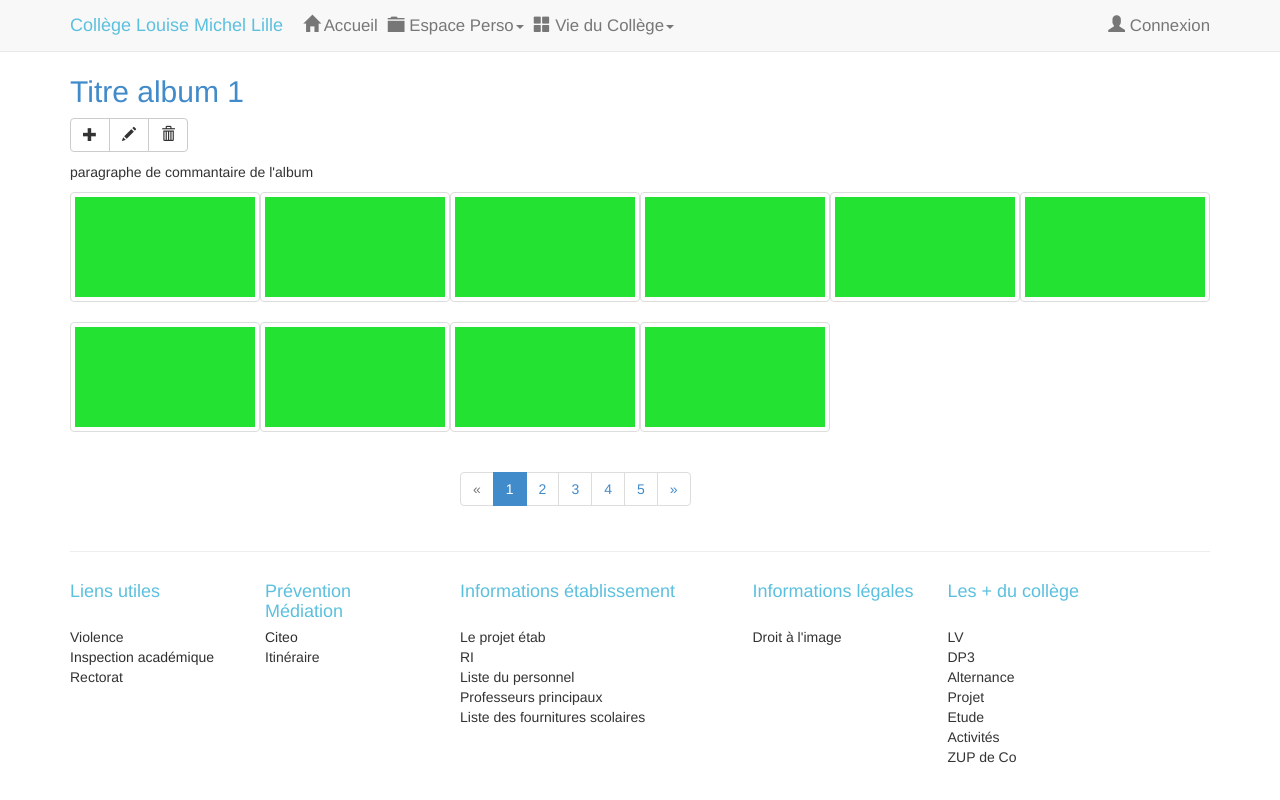
After one commit to evangelion62/siteclm, a PHP site: template template/album/all.php in a window 1280 px wide. The commit adds this page. Run offline with PHP 8.4, Linux system fonts and the light colour scheme; the template is opened without the code that fills it, so the values that code supplies are empty; some libraries are stand-ins or nearby versions.

Commit message:
module : album -> création

```diff
--- /dev/null
+++ b/template/album/all.php
@@ -0,0 +1,110 @@
+<?php ob_start();?>
+
+	<h2><a href="#">Titre album 1</a></h2>
+	<p>
+		<div class="btn-group">
+	      	<a href="#" class="btn btn-default"><span class="glyphicon glyphicon-plus"></span></a>
+			<a href="#" class="btn btn-default"><span class="glyphicon glyphicon-pencil"></span></a>
+			<a href="#" class="btn btn-default"><span class="glyphicon glyphicon-trash"></span></a>
+		</div>
+	</p>
+	<p>
+		paragraphe de commantaire de l'album
+	</p>
+<div class="row" style="margin-left: 0px; margin-right: 0px;">
+  <div class="col-xs-6 col-sm-4 col-md-2" style="padding: 0px;">
+    <a href="#" class="thumbnail" data-toggle="modal" data-target="#myModal">
+      <img src="web/img/vert.gif" alt="...">
+    </a>
+  </div>
+  <div class="col-xs-6 col-sm-4 col-md-2" style="padding: 0px;">
+    <a href="#" class="thumbnail" data-toggle="modal" data-target="#myModal">
+      <img src="web/img/vert.gif" alt="...">
+    </a>
+  </div>
+  <div class="col-xs-6 col-sm-4 col-md-2" style="padding: 0px;">
+    <a href="#" class="thumbnail" data-toggle="modal" data-target="#myModal">
+      <img src="web/img/vert.gif" alt="...">
+    </a>
+  </div>
+  <div class="col-xs-6 col-sm-4 col-md-2" style="padding: 0px;">
+    <a href="#" class="thumbnail" data-toggle="modal" data-target="#myModal">
+      <img src="web/img/vert.gif" alt="...">
+    </a>
+  </div>
+  <div class="col-xs-6 col-sm-4 col-md-2" style="padding: 0px;">
+    <a href="#" class="thumbnail" data-toggle="modal" data-target="#myModal">
+      <img src="web/img/vert.gif" alt="...">
+    </a>
+  </div>
+  <div class="col-xs-6 col-sm-4 col-md-2" style="padding: 0px;">
+    <a href="#" class="thumbnail" data-toggle="modal" data-target="#myModal">
+      <img src="web/img/vert.gif" alt="...">
+    </a>
+  </div>
+  <div class="col-xs-6 col-sm-4 col-md-2" style="padding: 0px;">
+    <a href="#" class="thumbnail" data-toggle="modal" data-target="#myModal">
+      <img src="web/img/vert.gif" alt="...">
+    </a>
+  </div>
+  <div class="col-xs-6 col-sm-4 col-md-2" style="padding: 0px;">
+    <a href="#" class="thumbnail" data-toggle="modal" data-target="#myModal">
+      <img src="web/img/vert.gif" alt="...">
+    </a>
+  </div>
+  <div class="col-xs-6 col-sm-4 col-md-2" style="padding: 0px;">
+    <a href="#" class="thumbnail" data-toggle="modal" data-target="#myModal">
+      <img src="web/img/vert.gif" alt="...">
+    </a>
+  </div>
+  <div class="col-xs-6 col-sm-4 col-md-2" style="padding: 0px;">
+    <a href="#" class="thumbnail" data-toggle="modal" data-target="#myModal">
+      <img src="web/img/vert.gif" alt="...">
+    </a>
+  </div>
+</div>
+
+<!-- Modal -->
+<div class="modal fade" id="myModal" tabindex="-1" role="dialog" aria-labelledby="myModalLabel" aria-hidden="true">
+  <div class="modal-dialog">
+    <div class="modal-content">
+      <div class="modal-header">
+        <button type="button" class="close" data-dismiss="modal"><span aria-hidden="true">&times;</span><span class="sr-only">Close</span></button>
+        <h4 class="modal-title" id="myModalLabel">nom de l'image</h4>
+      </div>
+      <div class="modal-body">
+      	<div class="thumbnail">
+      		<img src="web/img/vert.gif" alt="...">
+   		</div>
+      </div>
+      <div class="modal-footer">
+      	<div class="btn-group">
+      	  <a href="#" class="btn btn-default"><span class="glyphicon glyphicon-plus"></span></a>
+		  <a href="#" class="btn btn-default"><span class="glyphicon glyphicon-pencil"></span></a>
+		  <a href="#" class="btn btn-default"><span class="glyphicon glyphicon-trash"></span></a>
+		</div>
+        <button type="button" class="btn btn-primary" data-dismiss="modal">Close</button>
+      </div>
+    </div>
+  </div>
+</div>
+
+<div class="row">
+	<div class="col-md-4 col-md-push-4">
+		<ul class="pagination">
+		  <li class="disabled"><a href="#">&laquo;</a></li>
+		  <li class="active"><a href="#">1 <span class="sr-only">(current)</span></a></li>
+		  <li><a href="#">2</a></li>
+		  <li><a href="#">3</a></li>
+		  <li><a href="#">4</a></li>
+		  <li><a href="#">5</a></li>
+		  <li><a href="#">&raquo;</a></li>
+		 </ul>
+	</div>
+</div>
+<?php
+$contents = ob_get_clean();
+if (is_file('template/layout/layout.php')){
+	require_once 'template/layout/layout.php';
+}
+?>
--- a/template/layout/navbar.php
+++ b/template/layout/navbar.php
@@ -27,7 +27,7 @@
 					<a href="#" class="dropdown-toggle" data-toggle="dropdown"><span class="glyphicon glyphicon-th-large"></span> Vie du Collège<span class="caret"></span></a>
 					<ul class="dropdown-menu" role="menu">
 						<li><a href="?controler=actu&action=allActu">Actualité</a></li>
-						<li><a href="#">Collège en images</a></li>
+						<li><a href="?controler=album&action=allAlbum">Collège en images</a></li>
 						<li><a href="#">Les Projets</a></li>
 						<li class="divider"></li>
 						<li class="dropdown-header">Les blogs du collège</li>
```
Also changed, not shown: controlers/album.php (added, +10 -0 lines).
